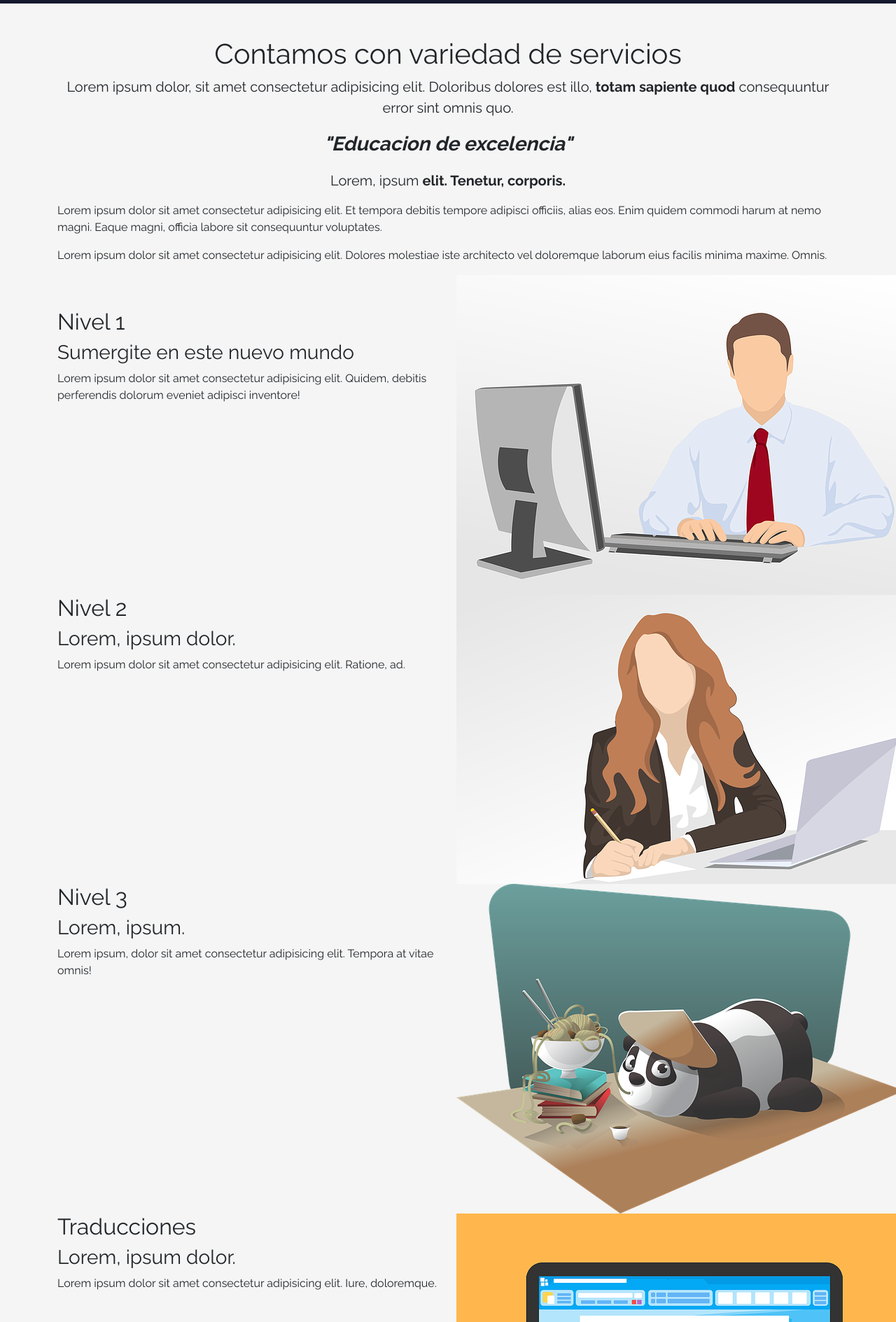
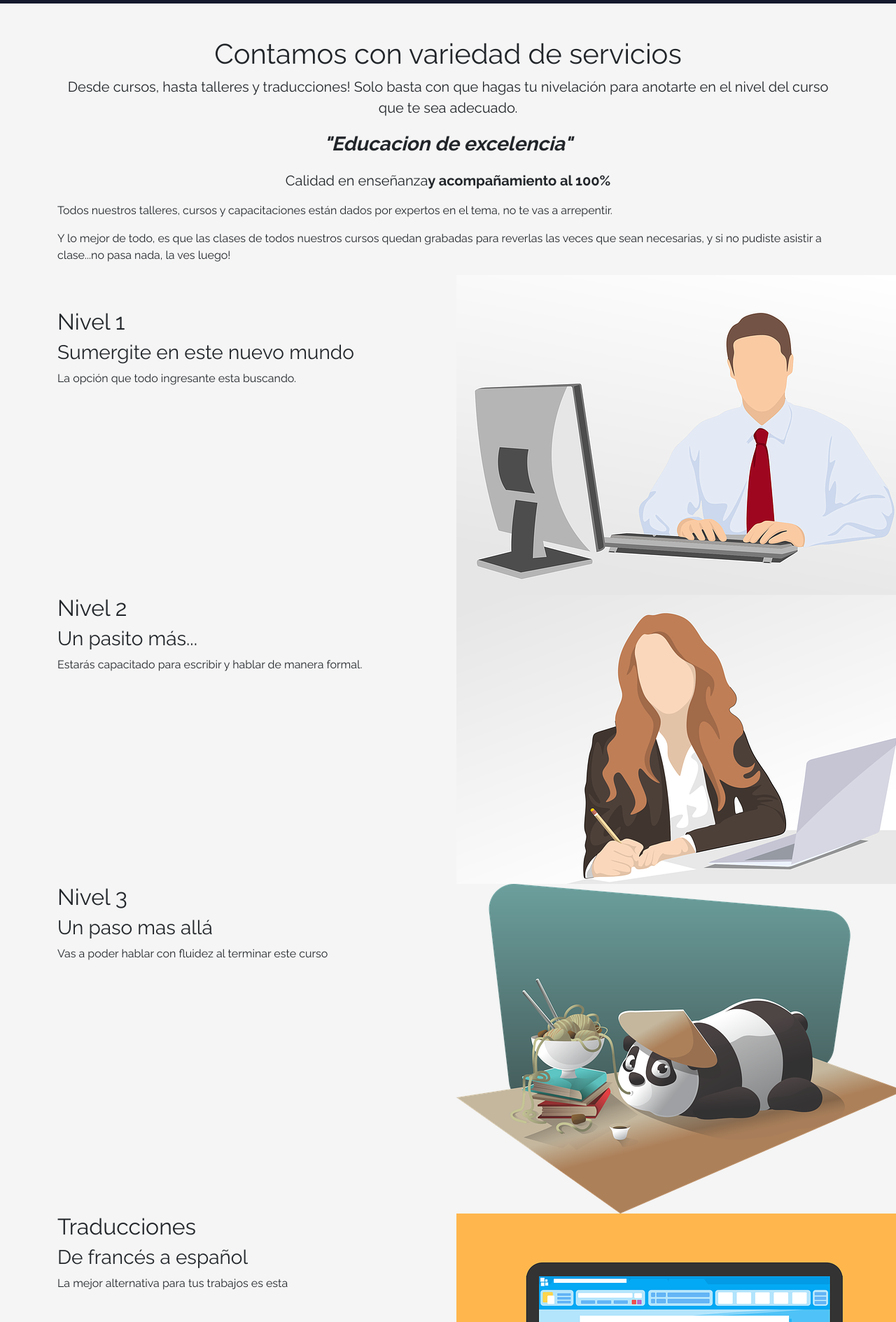
Before and after one commit to mariadelrosariogorostiaga/PreEntrega3-Gorostiaga, a plain HTML site: page pages/servicios.html in a window 1280 px wide. Shown: the part 71-1960 px from the top of the page at 70% size. Drawn offline with nearby package versions, Linux system fonts and the light colour scheme; a script that the page names is missing; a web font is replaced by a local one.

Commit message:
proyecto final

```diff
--- a/pages/servicios.html
+++ b/pages/servicios.html
@@ -46,48 +46,48 @@
                 <section class="row">
                     <article class="col-12 text-center">
                         <h1>Contamos con variedad de servicios</h1>
-                        <p class="fs-5">Lorem ipsum dolor, sit amet consectetur adipisicing elit. Doloribus dolores est illo, <b>totam sapiente quod</b> consequuntur error sint omnis quo.</p>
+                        <p class="fs-5">Desde cursos, hasta talleres y traducciones! Solo basta con que hagas tu nivelación para anotarte en el nivel del curso que te sea adecuado.</p>
                         <p class="fs-3"><b><i>"Educacion de excelencia"</i></b></p>
-                        <p class="fs-5">Lorem, ipsum <b>elit. Tenetur, corporis.</b></p>
-                        <p class="text-start">Lorem ipsum dolor sit amet consectetur adipisicing elit. Et tempora debitis tempore adipisci officiis, alias eos. Enim quidem commodi harum at nemo magni. Eaque magni, officia labore sit consequuntur voluptates.</p>
-                        <p class="text-start">Lorem ipsum dolor sit amet consectetur adipisicing elit. Dolores molestiae iste architecto vel doloremque laborum eius facilis minima maxime. Omnis.</p>
+                        <p class="fs-5">Calidad en enseñanza<b>y acompañamiento al 100%</b></p>
+                        <p class="text-start">Todos nuestros talleres, cursos y capacitaciones están dados por expertos en el tema, no te vas a arrepentir.</p>
+                        <p class="text-start">Y lo mejor de todo, es que las clases de todos nuestros cursos quedan grabadas para reverlas las veces que sean necesarias, y si no pudiste asistir a clase...no pasa nada, la ves luego!</p>
                     </article>
                     <article class="col-12 col-lg-6">
                         <h2 class="pt-5">Nivel 1</h2>
                         <h3>Sumergite en este nuevo mundo</h3>
-                        <p>Lorem ipsum dolor sit amet consectetur adipisicing elit. Quidem, debitis perferendis dolorum eveniet adipisci inventore!</p>
+                        <p>La opción que todo ingresante esta buscando.</p>
                     </article>
                     <article class="col-12 col-lg-6">
                         <img src="../img/man-1351761_640.png" alt="Nivel 1">
                     </article>
                     <article class="col-12 col-lg-6 align-items-center">
                         <h2>Nivel 2</h2>
-                        <h3>Lorem, ipsum dolor.</h3>
-                        <p>Lorem ipsum dolor sit amet consectetur adipisicing elit. Ratione, ad.</p>
+                        <h3>Un pasito más...</h3>
+                        <p>Estarás capacitado para escribir y hablar de manera formal.</p>
                     </article>
                     <article class="col-12 col-lg-6">
                         <img src="../img/woman-1353825_640.png" alt="Nivel 2">
                     </article>
                     <article class="col-12 col-lg-6">
                         <h2>Nivel 3</h2>
-                        <h3>Lorem, ipsum.</h3>
-                        <p>Lorem ipsum, dolor sit amet consectetur adipisicing elit. Tempora at vitae omnis!</p>
+                        <h3>Un paso mas allá</h3>
+                        <p>Vas a poder hablar con fluidez al terminar este curso</p>
                     </article>
                     <article class="col-12 col-lg-6">
                         <img src="../img/panda-1892023_640.png" alt="Nivel 3">
                     </article>
                     <article class="col-12 col-lg-6 align-items-center">
                         <h2>Traducciones</h2>
-                        <h3>Lorem, ipsum dolor.</h3>
-                        <p>Lorem ipsum dolor sit amet consectetur adipisicing elit. Iure, doloremque.</p>
+                        <h3>De francés a español</h3>
+                        <p>La mejor alternativa para tus trabajos es esta</p>
                     </article>
                     <article class="col-12 col-lg-6">
                         <img src="../img/text-editor-1794110_640.png" alt="Traducciones">
                     </article>
                     <article class="col-12 col-lg-6">
                         <h2>Talleres</h2>
-                        <h3>Lorem, ipsum.</h3>
-                        <p>Lorem ipsum dolor sit amet consectetur, adipisicing elit. Saepe, accusamus!</p>
+                        <h3>En vivo</h3>
+                        <p>Para quienes quieran un aprendizaje mas dinamico!</p>
                     </article>
                     <article class="col-12 col-lg-6">
                         <img src="../img/book-2389229_640.png" alt="Talleres">
```
Also changed, not shown: index.html (+6 -6 lines), pages/acercade.html (+2 -2 lines), pages/misalumnos.html (+5 -5 lines), style.css (+24 -1 lines).
